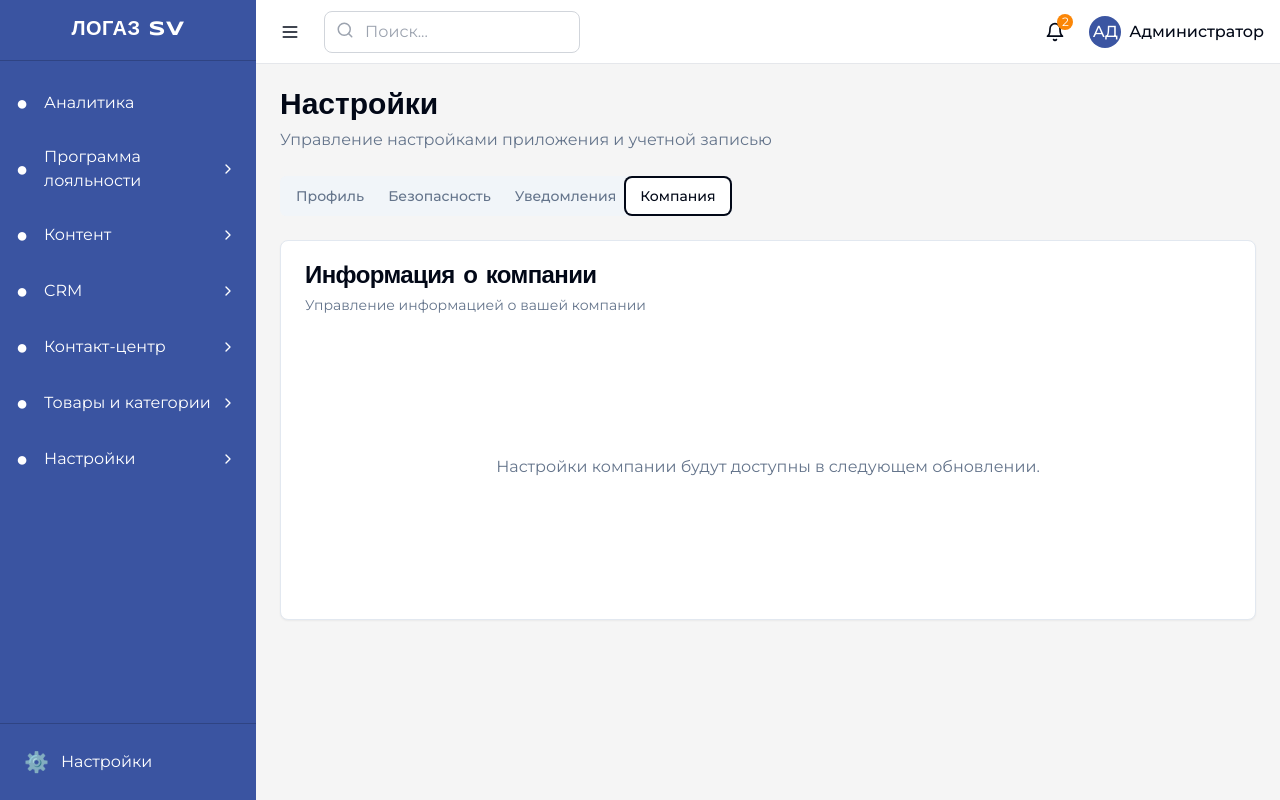
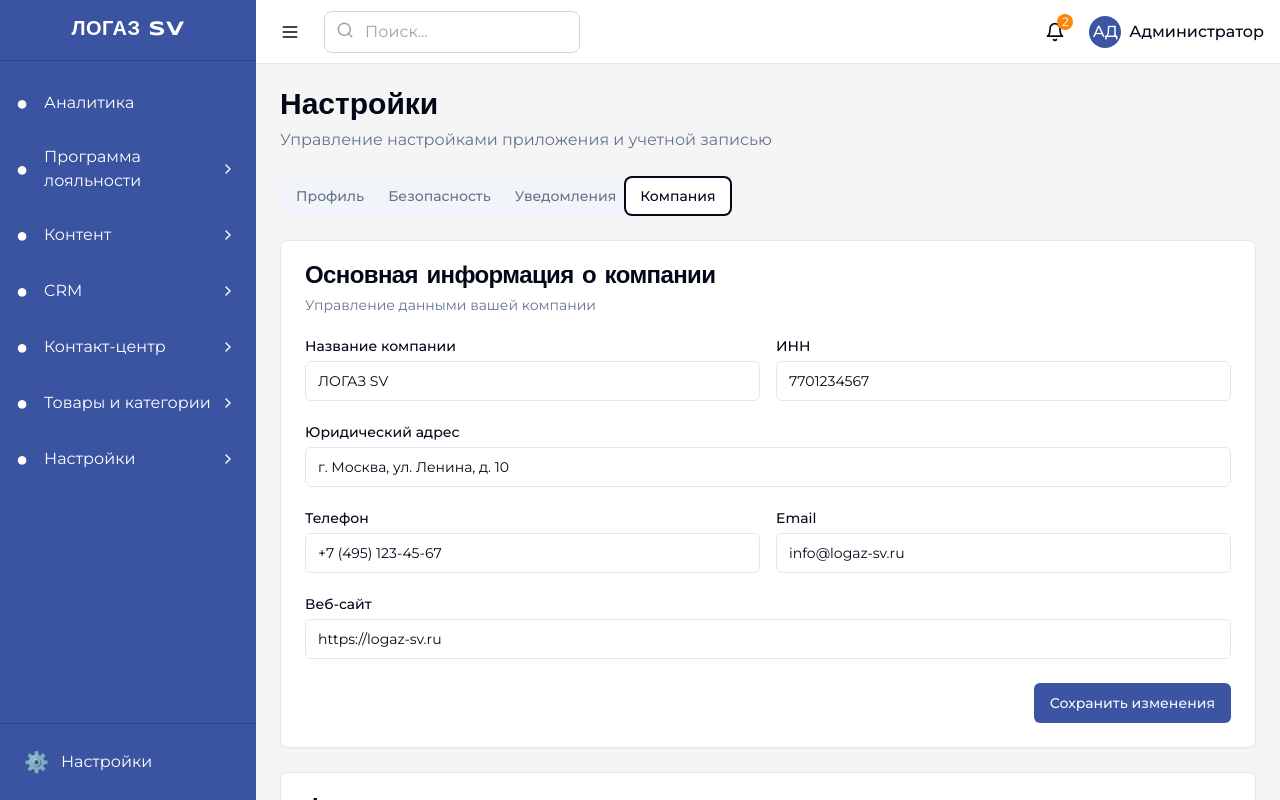
Before and after one commit to MONO-Digital-Studio/logaz-loyalty-crm, a React (Vite) app: page /settings in a window 1280 px wide. Both pictures are taken after a click on the tab "Компания". Built offline with nearby package versions, Linux system fonts and the light colour scheme.

Commit message:
Add more settings pages

```diff
--- /dev/null
+++ b/src/components/Settings/CompanySettings.tsx
@@ -0,0 +1,197 @@
+
+import React, { useState } from "react";
+import { Button } from "@/components/ui/button";
+import { Input } from "@/components/ui/input";
+import { Label } from "@/components/ui/label";
+import { Card, CardContent, CardDescription, CardHeader, CardTitle } from "@/components/ui/card";
+import { Switch } from "@/components/ui/switch";
+import { toast } from "sonner";
+
+const CompanySettings = () => {
+  const [formData, setFormData] = useState({
+    name: "ЛОГАЗ SV",
+    taxId: "7701234567",
+    address: "г. Москва, ул. Ленина, д. 10",
+    phone: "+7 (495) 123-45-67",
+    email: "info@logaz-sv.ru",
+    website: "https://logaz-sv.ru",
+  });
+
+  const [features, setFeatures] = useState({
+    enableMultiBranch: true,
+    enableAnalytics: true,
+    enableCRM: true,
+    enableLoyalty: true,
+  });
+
+  const handleChange = (e: React.ChangeEvent<HTMLInputElement>) => {
+    const { name, value } = e.target;
+    setFormData((prev) => ({
+      ...prev,
+      [name]: value,
+    }));
+  };
+
+  const handleFeatureToggle = (feature: keyof typeof features) => {
+    setFeatures((prev) => ({
+      ...prev,
+      [feature]: !prev[feature],
+    }));
+  };
+
+  const handleSubmit = (e: React.FormEvent) => {
+    e.preventDefault();
+    toast.success("Данные о компании успешно обновлены");
+  };
+
+  return (
+    <div className="space-y-6">
+      <Card>
+        <CardHeader>
+          <CardTitle>Основная информация о компании</CardTitle>
+          <CardDescription>Управление данными вашей компании</CardDescription>
+        </CardHeader>
+        <CardContent>
+          <form onSubmit={handleSubmit} className="space-y-6">
+            <div className="grid gap-4 md:grid-cols-2">
+              <div className="grid gap-2">
+                <Label htmlFor="name">Название компании</Label>
+                <Input
+                  id="name"
+                  name="name"
+                  value={formData.name}
+                  onChange={handleChange}
+                />
+              </div>
+              <div className="grid gap-2">
+                <Label htmlFor="taxId">ИНН</Label>
+                <Input
+                  id="taxId"
+                  name="taxId"
+                  value={formData.taxId}
+                  onChange={handleChange}
+                />
+              </div>
+            </div>
+
+            <div className="grid gap-2">
+              <Label htmlFor="address">Юридический адрес</Label>
+              <Input
+                id="address"
+                name="address"
+                value={formData.address}
+                onChange={handleChange}
+              />
+            </div>
+
+            <div className="grid gap-4 md:grid-cols-2">
+              <div className="grid gap-2">
+                <Label htmlFor="phone">Телефон</Label>
+                <Input
+                  id="phone"
+                  name="phone"
+                  value={formData.phone}
+                  onChange={handleChange}
+                />
+              </div>
+              <div className="grid gap-2">
+                <Label htmlFor="email">Email</Label>
+                <Input
+                  id="email"
+                  name="email"
+                  type="email"
+                  value={formData.email}
+                  onChange={handleChange}
+                />
+              </div>
+            </div>
+
+            <div className="grid gap-2">
+              <Label htmlFor="website">Веб-сайт</Label>
+              <Input
+                id="website"
+                name="website"
+                value={formData.website}
+                onChange={handleChange}
+              />
+            </div>
+
+            <div className="flex justify-end">
+              <Button type="submit" className="bg-logaz-blue">
+                Сохранить изменения
+              </Button>
+            </div>
+          </form>
+        </CardContent>
+      </Card>
+
+      <Card>
+        <CardHeader>
+          <CardTitle>Функциональность системы</CardTitle>
+          <CardDescription>Включение и отключение модулей</CardDescription>
+        </CardHeader>
+        <CardContent>
+          <div className="space-y-4">
+            <div className="flex items-center justify-between">
+              <div className="space-y-0.5">
+                <Label htmlFor="multiBranch">Мульти-филиал</Label>
+                <p className="text-sm text-muted-foreground">
+                  Управление несколькими филиалами компании
+                </p>
+              </div>
+              <Switch
+                id="multiBranch"
+                checked={features.enableMultiBranch}
+                onCheckedChange={() => handleFeatureToggle("enableMultiBranch")}
+              />
+            </div>
+
+            <div className="flex items-center justify-between">
+              <div className="space-y-0.5">
+                <Label htmlFor="analytics">Аналитика</Label>
+                <p className="text-sm text-muted-foreground">
+                  Расширенная аналитика и отчеты
+                </p>
+              </div>
+              <Switch
+                id="analytics"
+                checked={features.enableAnalytics}
+                onCheckedChange={() => handleFeatureToggle("enableAnalytics")}
+              />
+            </div>
+
+            <div className="flex items-center justify-between">
+              <div className="space-y-0.5">
+                <Label htmlFor="crm">CRM функциональность</Label>
+                <p className="text-sm text-muted-foreground">
+                  Управление клиентами и сделками
+                </p>
+              </div>
+              <Switch
+                id="crm"
+                checked={features.enableCRM}
+                onCheckedChange={() => handleFeatureToggle("enableCRM")}
+              />
+            </div>
+
+            <div className="flex items-center justify-between">
+              <div className="space-y-0.5">
+                <Label htmlFor="loyalty">Система лояльности</Label>
+                <p className="text-sm text-muted-foreground">
+                  Программы лояльности и маркетинг
+                </p>
+              </div>
+              <Switch
+                id="loyalty"
+                checked={features.enableLoyalty}
+                onCheckedChange={() => handleFeatureToggle("enableLoyalty")}
+              />
+            </div>
+          </div>
+        </CardContent>
+      </Card>
+    </div>
+  );
+};
+
+export default CompanySettings;
--- a/src/pages/SettingsPage.tsx
+++ b/src/pages/SettingsPage.tsx
@@ -5,6 +5,7 @@ import { Tabs, TabsContent, TabsList, TabsTrigger } from "@/components/ui/tabs";
 import ProfileSettings from "../components/Settings/ProfileSettings";
 import SecuritySettings from "../components/Settings/SecuritySettings";
 import NotificationSettings from "../components/Settings/NotificationSettings";
+import CompanySettings from "../components/Settings/CompanySettings";
 
 const SettingsPage = () => {
   useEffect(() => {
@@ -41,19 +42,7 @@ const SettingsPage = () => {
         </TabsContent>
 
         <TabsContent value="company">
-          <Card>
-            <CardHeader>
-              <CardTitle>Информация о компании</CardTitle>
-              <CardDescription>Управление информацией о вашей компании</CardDescription>
-            </CardHeader>
-            <CardContent>
-              <div className="flex items-center justify-center h-64">
-                <p className="text-muted-foreground">
-                  Настройки компании будут доступны в следующем обновлении.
-                </p>
-              </div>
-            </CardContent>
-          </Card>
+          <CompanySettings />
         </TabsContent>
       </Tabs>
     </div>
```
